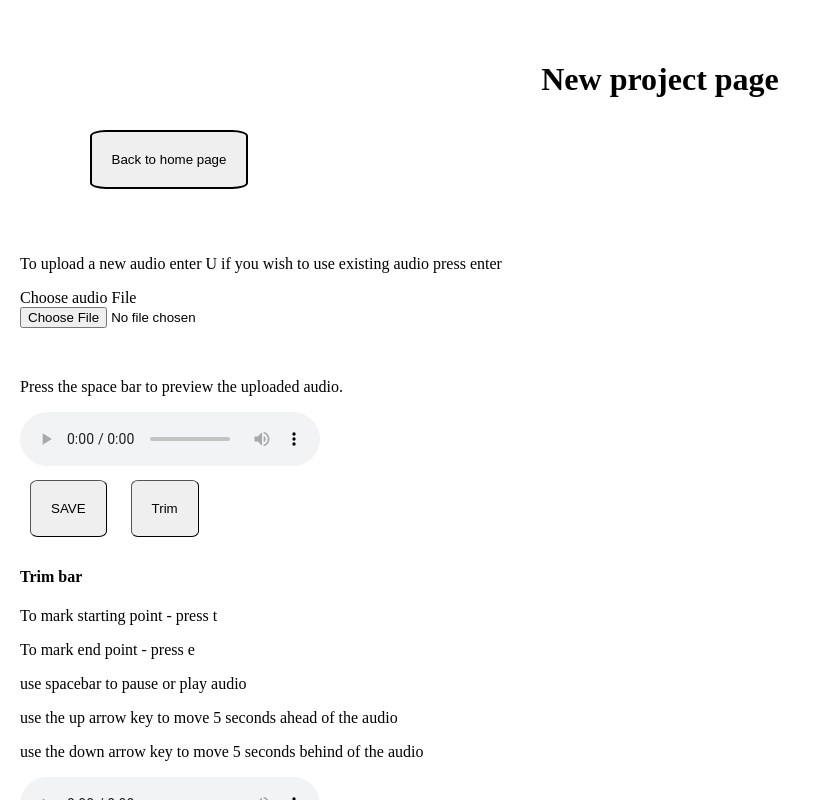
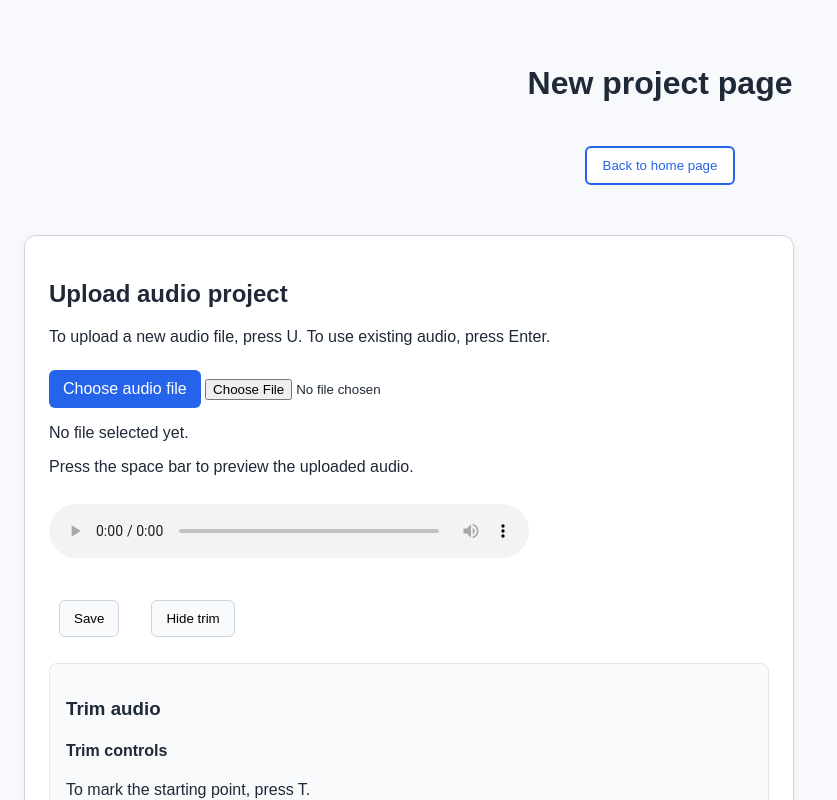
Before and after one commit to Wangari-Kariuki/Resonate-lab-UI, a plain HTML site: page Frontend/Pages/new-project.html in a window 1280 px wide. Both pictures are taken after a click on the button "Trim". Shown: the top 800 px of the page, without its empty margins (0-837 px from the left). Drawn offline with Linux system fonts and the light colour scheme.

Commit message:
styled-newproject page

```diff
--- a/Frontend/Pages/new-project.html
+++ b/Frontend/Pages/new-project.html
@@ -12,10 +12,10 @@
 <body class="new-project-page">
     <header>
         <h1>New project page</h1>
-        <button id="go-to-home" aria-label="Open tab for home page">Back to home page</button>
+        <button id="go-to-home" type="button" aria-label="Return to the home page">Back to home page</button>
     </header>
 
-    <nav id="side-navigation" aria-label="side-navigation">
+    <nav id="side-navigation" aria-label="Sidebar navigation">
         <ul>
             <li><a href="/settings.html">Go to Settings</a></li>
             <li><a href="./project-history.html">Project History</a></li>
@@ -24,55 +24,46 @@
     </nav>
 
     <main id="mid-container">
-        <!-- Upload section -->
-        <section id="upload-section">
-            <p>To upload a new audio enter U if you wish to use existing audio press enter</p>
+        <section id="upload-section" aria-labelledby="upload-heading">
+            <h2 id="upload-heading">Upload audio project</h2>
+            <p id="upload-help">To upload a new audio file, press U. To use existing audio, press Enter.</p>
 
-            <!-- uploading audio -->
-            <label for="audio-upload" class="custom-upload-btn">Choose audio File</label>
-            <br>
-            <input type="file" id="audio-input" accept="audio/*">
-            <br>
+            <label for="audio-input" class="custom-upload-btn">Choose audio file</label>
+            <input type="file" id="audio-input" accept="audio/*" aria-describedby="upload-help file-info">
 
-            <!-- TO DO: Success log -->
-            <p id="file-info"></p>
-            <br>
+            <p id="file-info" role="status" aria-live="polite">No file selected yet.</p>
+
             <p>Press the space bar to preview the uploaded audio.</p>
-            <audio id="preview-player" controls></audio>
-            <br>
-            <td>
-                <button>SAVE</button>
-            </td>
-            <td>
-                <button onclick="toggleSection()">Trim</button>
-            </td>
+            <audio id="preview-player" controls aria-label="Audio preview player"></audio>
 
-            <!-- if trim option is clicked -->
-            <section id="audio-trimmer" style="display: none;">
-                <h4>Trim bar</h4>
-            <!-- navigation guide -->
+            <div class="action-row">
+                <button type="button" id="save-audio">Save</button>
+                <button type="button" id="toggle-trim" aria-controls="audio-trimmer" aria-expanded="false">Trim</button>
+            </div>
 
-             <section id = "trim-guide">
+            <section id="audio-trimmer" style="display: none;" aria-labelledby="trim-heading">
+                <h3 id="trim-heading">Trim audio</h3>
 
-                <p id = "t">To mark starting point - press t</p>
-                <p id = "e">To mark end point - press e</p>
-                <p >use spacebar to pause or play audio</p>
-                <p id="up">use the up arrow key to move 5 seconds ahead of the audio</p>
-                <p id="down">use the down arrow key to move 5 seconds behind of the audio</p>
-             </section>
-              <audio id="trim-player" controls></audio>
-              <br>
-              <input id="in01" type="text" placeholder="Press Enter">
-              <br>
-              <td>
-                <span id="Start-time">Start time: </span>
-              </td>
-              <td>
-                <span id="End-time">End time: </span>
-              </td>
-              <br>
+                <section id="trim-guide" aria-labelledby="trim-guide-heading">
+                    <h4 id="trim-guide-heading">Trim controls</h4>
+                    <p id="t">To mark the starting point, press T.</p>
+                    <p id="e">To mark the end point, press E.</p>
+                    <p>Use the space bar to pause or play audio.</p>
+                    <p id="up">Use the up arrow key to move 5 seconds ahead in the audio.</p>
+                    <p id="down">Use the down arrow key to move 5 seconds behind in the audio.</p>
+                </section>
 
+                <audio id="trim-player" controls aria-label="Trim audio player"></audio>
 
+                <label for="in01">Trim marker input</label>
+                <input id="in01" type="text" placeholder="Press Enter" aria-describedby="trim-guide">
+
+                <div class="time-display">
+                    <p><span id="Start-time">Start time: </span></p>
+                    <p><span id="End-time">End time: </span></p>
+                </div>
+            </section>
+        </section>
     </main>
 
     <script src="../Scripts/landing-newP.js"></script>
--- a/Frontend/Pages/newP.css
+++ b/Frontend/Pages/newP.css
@@ -3,20 +3,53 @@ body.new-project-page {
     display: flex;
     flex-direction: column;
     gap: 20px;
-
     margin: 0;
-    padding: 20px;
+    padding: 24px;
     box-sizing: border-box;
+    font-family: Arial, sans-serif;
+    background: #f7f9fc;
+    color: #1f2937;
 }
 
-#go-to-home{
-    margin-right: 80%;
+body.new-project-page header {
+    display: flex;
+    flex-direction: column;
+    gap: 12px;
+}
+
+body.new-project-page #go-to-home {
     width: fit-content;
-    border: 2px solid;
-    padding:20px ;
+    border: 2px solid #2563eb;
+    border-radius: 6px;
+    padding: 10px 16px;
+    background: #ffffff;
+    color: #2563eb;
+    cursor: pointer;
 }
-#side-navigation{
-   order:1;
+
+body.new-project-page #go-to-home:hover,
+body.new-project-page #go-to-home:focus-visible {
+    background: #dbeafe;
+    outline: 2px solid #1d4ed8;
+    outline-offset: 2px;
+}
+
+body.new-project-page #side-navigation {
+    order: 1;
+}
+
+body.new-project-page #side-navigation ul {
+    list-style: none;
+    padding: 0;
+    margin: 0;
+    display: flex;
+    gap: 12px;
+    flex-wrap: wrap;
+}
+
+body.new-project-page #side-navigation a {
+    color: #2563eb;
+    text-decoration: none;
 }
 
 body.new-project-page #mid-container {
@@ -31,13 +64,75 @@ body.new-project-page #mid-container {
     box-sizing: border-box;
 }
 
-body.new-project-page #buttons {
-    width: fit-content;
-    margin: 0;
-    order: 2;
+body.new-project-page #upload-section {
+    width: min(100%, 720px);
+    background: #ffffff;
+    border: 1px solid #d1d5db;
+    border-radius: 12px;
+    padding: 24px;
+    box-shadow: 0 2px 8px rgba(0, 0, 0, 0.05);
 }
 
-body.new-project-page #audio-trim {
-    order: 3;
+body.new-project-page .custom-upload-btn {
+    display: inline-block;
+    margin-top: 8px;
+    padding: 10px 14px;
+    background: #2563eb;
+    color: #ffffff;
+    border-radius: 6px;
+    cursor: pointer;
+}
+
+body.new-project-page .custom-upload-btn:hover,
+body.new-project-page .custom-upload-btn:focus-visible {
+    background: #1d4ed8;
+    outline: 2px solid #1e3a8a;
+    outline-offset: 2px;
+}
+
+body.new-project-page #audio-input {
+    margin-top: 8px;
+}
+
+body.new-project-page .action-row {
+    display: flex;
+    gap: 12px;
+    flex-wrap: wrap;
+    margin-top: 16px;
+}
+
+body.new-project-page .action-row button {
+    padding: 10px 14px;
+    border: 1px solid #cbd5e1;
+    border-radius: 6px;
+    background: #f8fafc;
+    cursor: pointer;
+}
+
+body.new-project-page .action-row button:hover,
+body.new-project-page .action-row button:focus-visible {
+    background: #e2e8f0;
+    outline: 2px solid #2563eb;
+    outline-offset: 2px;
+}
+
+body.new-project-page #audio-trimmer {
+    margin-top: 16px;
+    padding: 16px;
+    border: 1px solid #e5e7eb;
+    border-radius: 8px;
+    background: #f8fafc;
+}
+
+body.new-project-page audio {
+    margin: 12px 0;
     width: 100%;
+    max-width: 480px;
 }
+
+body.new-project-page .time-display {
+    display: flex;
+    flex-wrap: wrap;
+    gap: 16px;
+    margin-top: 8px;
+}
--- a/Frontend/Scripts/landing-newP.js
+++ b/Frontend/Scripts/landing-newP.js
@@ -2,6 +2,14 @@ const uploadInput = document.getElementById("audio-input");
 const previewPlayer = document.getElementById("preview-player");
 const trimPlayer = document.getElementById("trim-player");
 const fileInfo = document.getElementById("file-info");
+const trimToggle = document.getElementById("toggle-trim");
+const homebtn = document.getElementById("go-to-home");
+
+if (homebtn) {
+    homebtn.addEventListener("click", () => {
+        window.location.href = "./landing_page.html";
+    });
+}
 
 let trimmingMode = false;
 
@@ -41,6 +49,15 @@ function toggleSection() {
 
     trimmingMode = !trimmingMode;
     section.style.display = trimmingMode ? "block" : "none";
+
+    if (trimToggle) {
+        trimToggle.setAttribute("aria-expanded", String(trimmingMode));
+        trimToggle.textContent = trimmingMode ? "Hide trim" : "Trim";
+    }
+}
+
+if (trimToggle) {
+    trimToggle.addEventListener("click", toggleSection);
 }
 
 document.addEventListener("keydown", (event) => {
```
